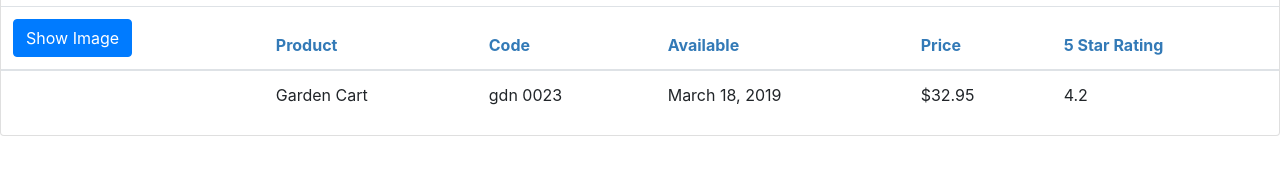
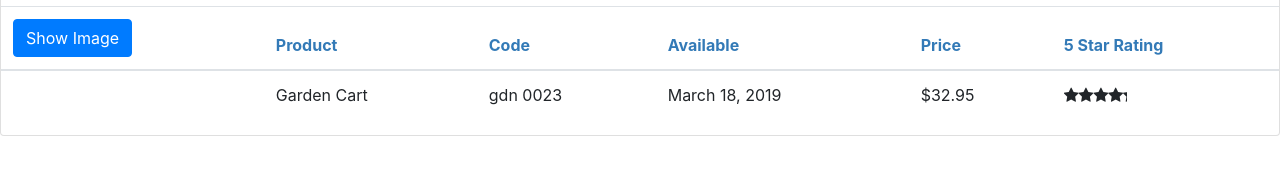
Before and after one commit to initialsam/Angular-GettingStarted, an Angular app: page / in a window 1280 px wide. Shown: the part 222-391 px from the top of the page. Built offline with nearby package versions, Linux system fonts and the light colour scheme.

Commit message:
Building Nested Components Done

```diff
--- a/src/app/app.module.ts
+++ b/src/app/app.module.ts
@@ -4,13 +4,15 @@
 import { AppComponent } from './app.component';
 import { ProductListComponent } from './products/product-list.component';
 import { ConvertToSpacesPipe } from './shared/convert-to-spaces.pipe';
+import { StarComponent } from './shared/star.component';
 
 
 @NgModule({
   declarations: [
     AppComponent,
     ProductListComponent,
-    ConvertToSpacesPipe
+    ConvertToSpacesPipe,
+    StarComponent
   ],
   imports: [
     BrowserModule,
--- a/src/app/products/product-list.component.html
+++ b/src/app/products/product-list.component.html
@@ -51,7 +51,8 @@
                     <td>{{ item.productCode | lowercase | convertToSpaces:'-'  }}</td>
                     <td>{{ item.releaseDate }}</td>
                     <td>{{ item.price | currency:'USD':'symbol':'1.2-2' }}</td>
-                    <td>{{ item.starRating }}</td>
+                    <td><pm-star [rating]='item.starRating'
+                        (ratingClicked)='onRatingClicked($event)'></pm-star></td>
                 </tr>
             </tbody>
         </table>
--- a/src/app/products/product-list.component.ts
+++ b/src/app/products/product-list.component.ts
@@ -1,13 +1,11 @@
 import { Component, OnInit } from '@angular/core';
 import { IProduct } from './product';
 
-@Component(
-  {
+@Component({
     selector: 'pm-products',
     templateUrl: './product-list.component.html',
     styleUrls: ['./product-list.component.css']
-  }
-)
+})
 
 export class ProductListComponent implements OnInit {
   ngOnInit(): void {
@@ -84,6 +82,10 @@
     this.listFilter = 'cart';
 
   }
+
+  onRatingClicked(message:string):void{
+    this.pageTitle = 'Product List : ' + message;
+  }
   performFilter(filterBy:string):IProduct[]{
     filterBy = filterBy.toLocaleLowerCase();
     return this.products.filter((product:IProduct)=>
--- a/src/app/shared/star.component.html
+++ b/src/app/shared/star.component.html
@@ -1,6 +1,7 @@
 <div class="crop"
      [style.width.px]="starWidth"
-     [title]="rating">
+     [title]="rating"
+     (click)="onClick()">
   <div style="width: 75px">
     <span class="fa fa-star"></span>
     <span class="fa fa-star"></span>
--- /dev/null
+++ b/src/app/shared/star.component.ts
@@ -0,0 +1,20 @@
+import { Component, OnChanges, Input ,EventEmitter, Output} from '@angular/core';
+
+@Component({
+        selector: 'pm-star',
+        templateUrl: './star.component.html',
+        styleUrls: ['./star.component.css']
+})
+
+export class StarComponent implements OnChanges {
+
+    @Input() rating:number = 4;
+    starWidth :number= 75;
+    @Output() ratingClicked:EventEmitter<string> = new EventEmitter<string>();
+    ngOnChanges(): void {
+        this.starWidth = this.rating * 75 / 5;
+    }
+    onClick():void{
+        this.ratingClicked.emit(`the reting ${this.rating} was clicked!`);
+    }
+}
--- a/src/styles.css
+++ b/src/styles.css
@@ -1,5 +1,5 @@
 @import "~bootstrap/dist/css/bootstrap.min.css";
-@import "~font-awesome/css/font-awesome.min.css"
+@import "~font-awesome/css/font-awesome.min.css";
 
 /* You can add global styles to this file, and also import other style files */
 div.card-header {
```
Also changed, not shown: 1 other file (tests, documents, lock files or other folders).
